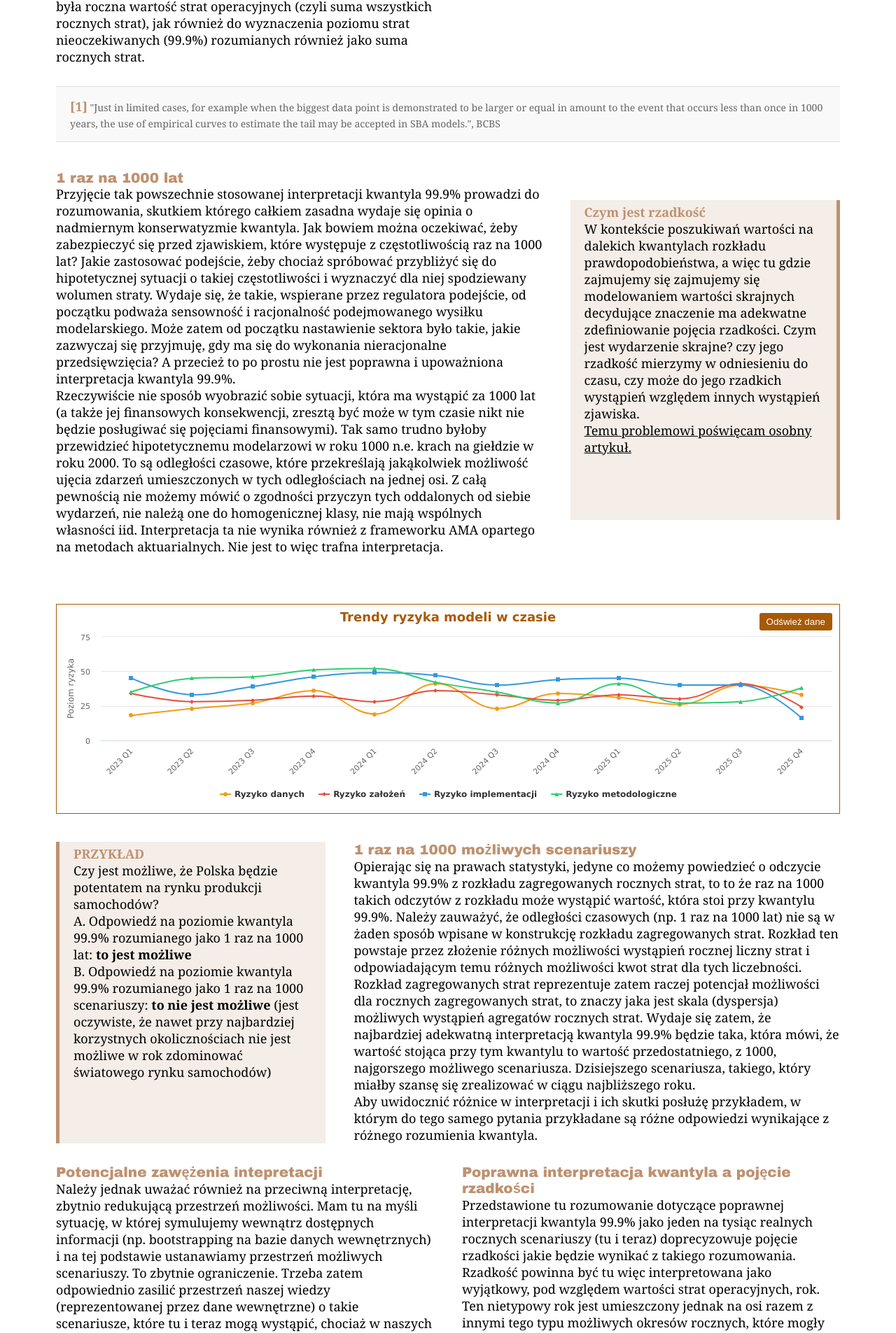
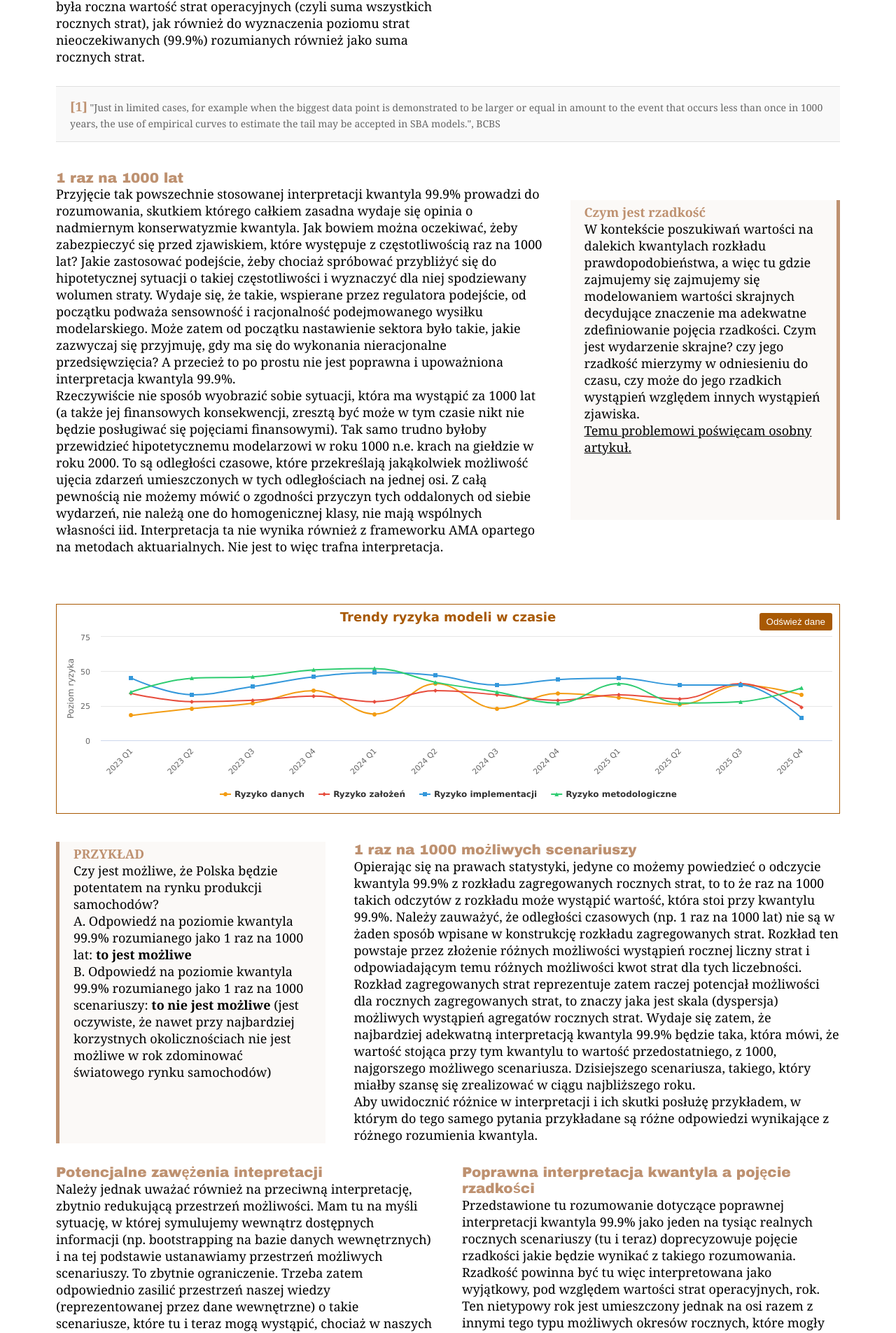
Before and after one commit to MaciejBuczak/risk-research, a Jekyll site: the page built from art-oprisk-kw999_v3_5.md, in a window 1280 px wide. Shown: the part 1131-3036 px from the top of the page at 70% size. Built offline with Jekyll 4.4.1, drawn with Linux system fonts in a browser that asks for light colours.

Commit message:
Update art-oprisk-kw999-layout_v3_5.html

```diff
--- a/_layouts/art-oprisk-kw999-layout_v3_5.html
+++ b/_layouts/art-oprisk-kw999-layout_v3_5.html
@@ -950,7 +950,7 @@
           </div>
 
           <!-- Element O 3.2 -->
-          <div class="ryzmod-orange-box" style="width: 35%; background-color: #f5ede7; margin-top: 43px; margin-bottom: 80px; padding-left: 20px; padding-right: 20px; padding-top: 5px; padding-bottom: 5px; border-right: 5px solid #be9170; position: relative;">
+          <div class="ryzmod-orange-box" style="width: 35%; background-color: #fbf9f7; margin-top: 43px; margin-bottom: 80px; padding-left: 20px; padding-right: 20px; padding-top: 5px; padding-bottom: 5px; border-right: 5px solid #be9170; position: relative;">
             <h3 style="color: #be9170;">Czym jest rzadkość</h3>
             <p>W kontekście poszukiwań wartości na dalekich kwantylach rozkładu prawdopodobieństwa, a więc tu gdzie zajmujemy się zajmujemy się modelowaniem wartości skrajnych decydujące znaczenie ma adekwatne zdefiniowanie pojęcia rzadkości. Czym jest wydarzenie skrajne? czy jego rzadkość mierzymy w odniesieniu do czasu, czy może do jego rzadkich wystąpień względem innych wystąpień zjawiska.</p>
           <p><u>Temu problemowi poświęcam osobny artykuł.</u></p>
@@ -1165,7 +1165,7 @@
         <!-- NOWE ELEMENTY: O5.1 i T 5.2 -->
         <div class="ryzmod-o51-container" style="gap: 20px;">
           <!-- Kolorowy prostokąt po lewej -->
-          <div class="ryzmod-o51-box" style="background-color: #f5ede7; padding-left: 20px; padding-right: 20px; padding-top: 5px; padding-bottom: 5px; border-left: 5px solid #be9170">
+          <div class="ryzmod-o51-box" style="background-color: #fbf9f7; padding-left: 20px; padding-right: 20px; padding-top: 5px; padding-bottom: 5px; border-left: 5px solid #be9170">
             <h3 style="color: #be9170;">PRZYKŁAD</h3>
             <p>Czy jest możliwe, że Polska będzie potentatem na rynku produkcji samochodów?</p>
             <p>A. Odpowiedź na poziomie kwantyla 99.9% rozumianego jako 1 raz na 1000 lat: <b>to jest możliwe</b></p>
```
